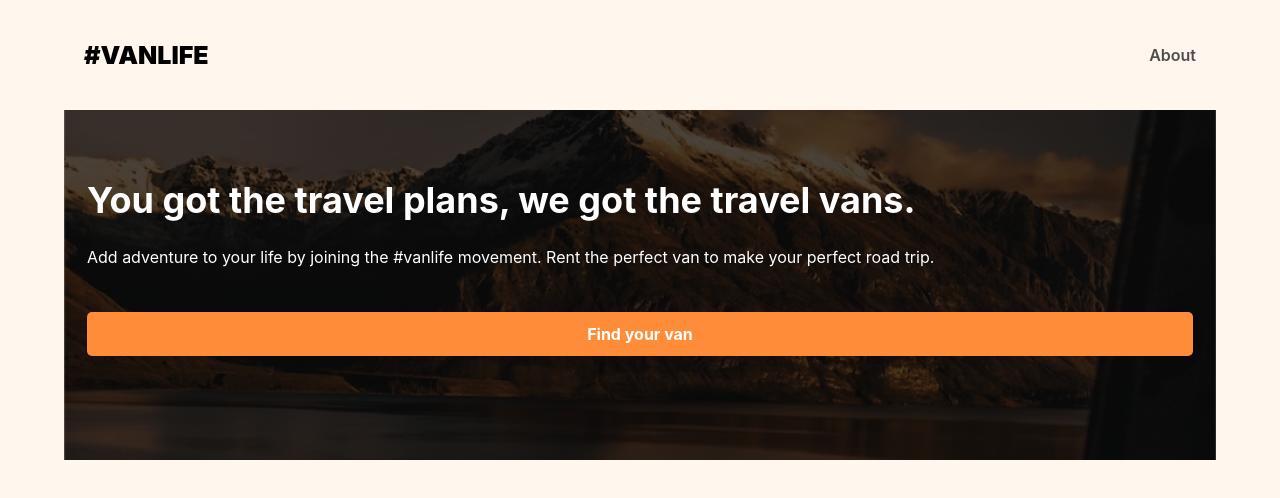
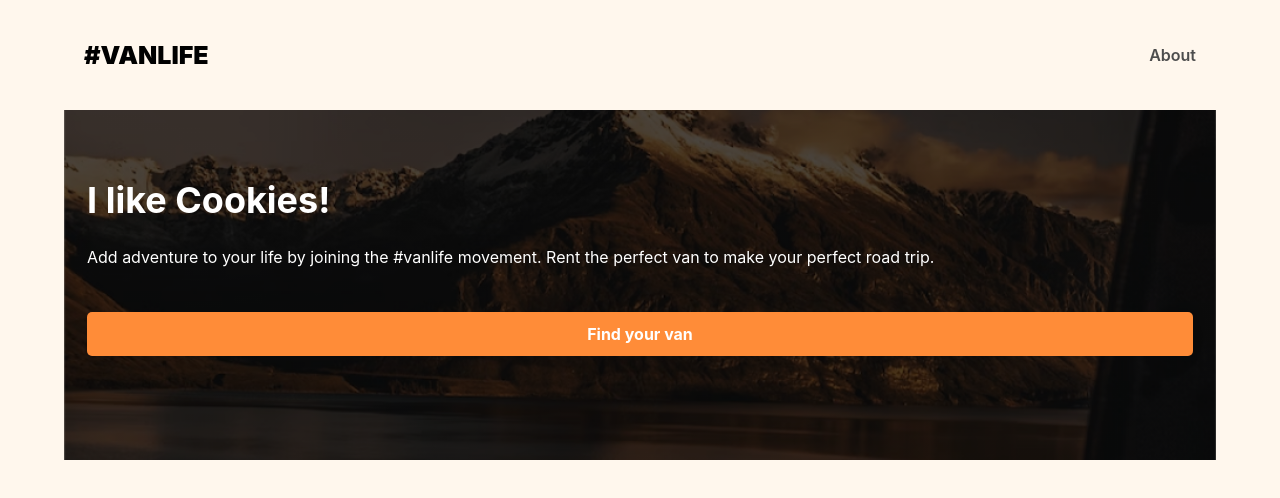
Before and after one commit to Nico-Dominguez/van-life, a React (Vite) app: page / in a window 1280 px wide. Shown: the top 498 px of the page. Built offline with nearby package versions, Linux system fonts and the light colour scheme.

Commit message:
update home

```diff
--- a/src/pages/Home.jsx
+++ b/src/pages/Home.jsx
@@ -4,7 +4,7 @@ import { Link } from "react-router-dom";
 export default function Home() {
   return (
     <div className="home-container">
-      <h1>You got the travel plans, we got the travel vans.</h1>
+      <h1>I like Cookies!</h1>
       <p>
         Add adventure to your life by joining the #vanlife movement. Rent the
         perfect van to make your perfect road trip.
```
